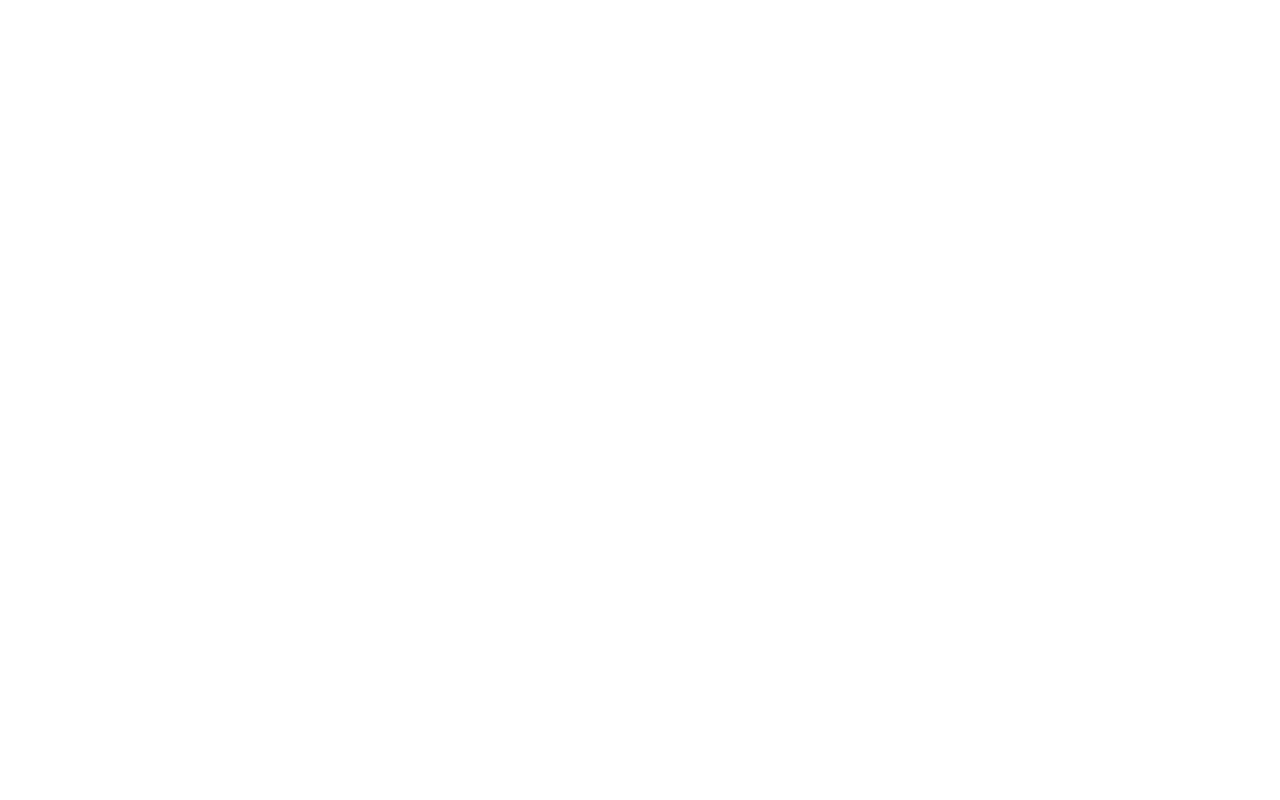
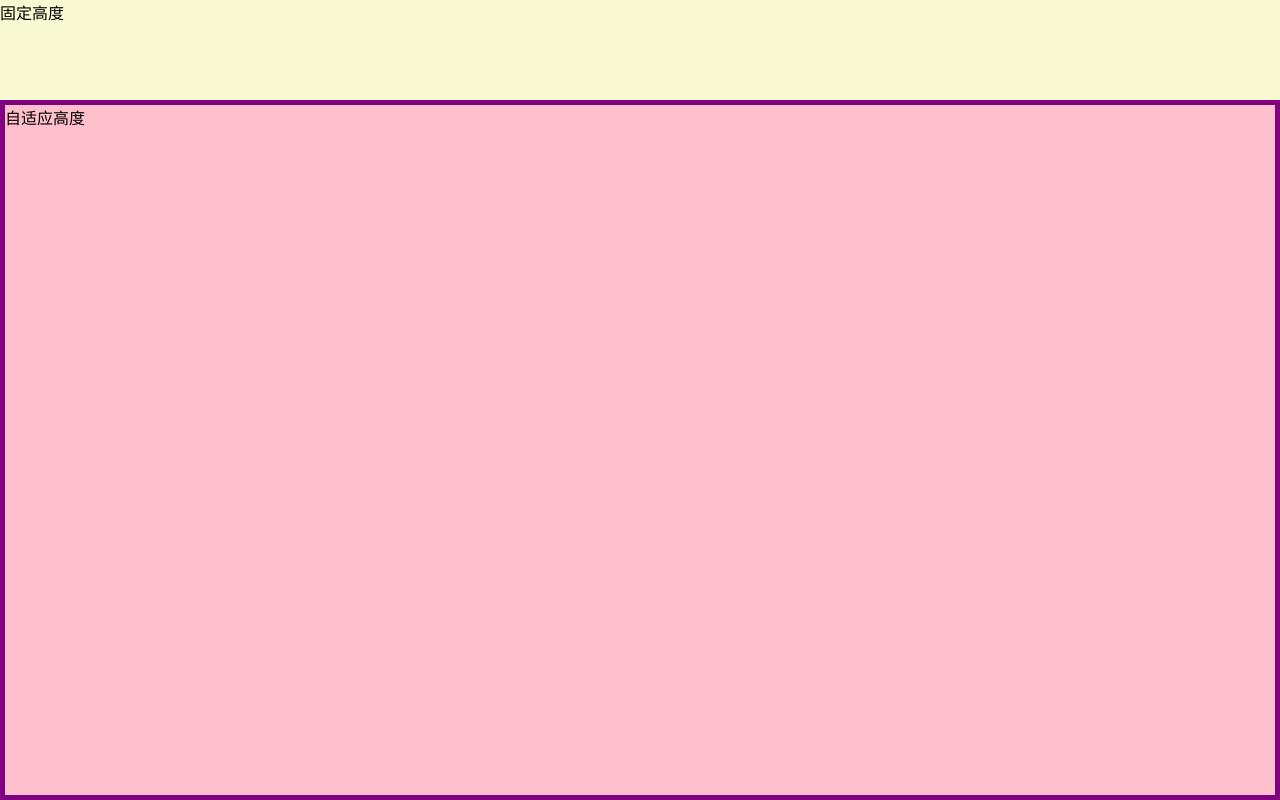
Before and after one commit to Untitled877/practice-1, a website: page demo3-布局2.html in a window 1280 px wide. Drawn offline with Linux system fonts and the light colour scheme.

Commit message:
feat: 上下两列布局

```diff
--- a/demo3-布局2.html
+++ b/demo3-布局2.html
@@ -9,6 +9,9 @@
     <link rel="stylesheet" href="demo3.css">
 </head>
 <body>
-
+    <div class="wrapper">
+        <div class="top">固定高度</div>
+        <div class="bottom">自适应高度</div>
+    </div>
 </body>
 </html>
--- a/demo3.css
+++ b/demo3.css
@@ -0,0 +1,24 @@
+* {
+    padding: 0;
+    margin: 0;
+    box-sizing: border-box;
+}
+html, body {
+    width: 100%;
+    height: 100%;
+}
+.wrapper {
+    width: 100%;
+    height: 100vh;
+    background: pink;
+    display: flex;
+    flex-direction: column;
+}
+.top {
+    height: 100px;
+    background: lightgoldenrodyellow;
+}
+.bottom {
+    flex: 1;
+    border: 5px solid purple;
+}
```
